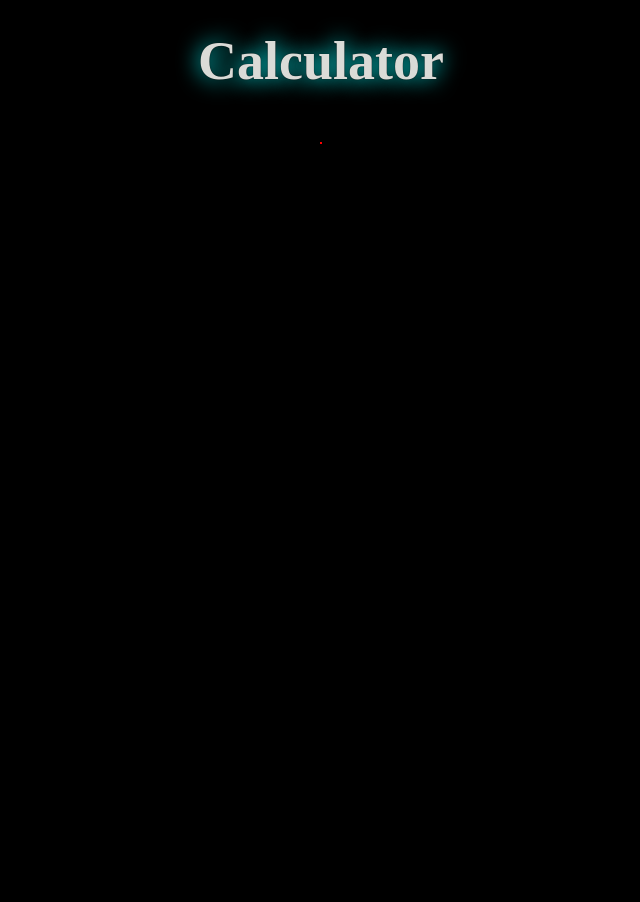
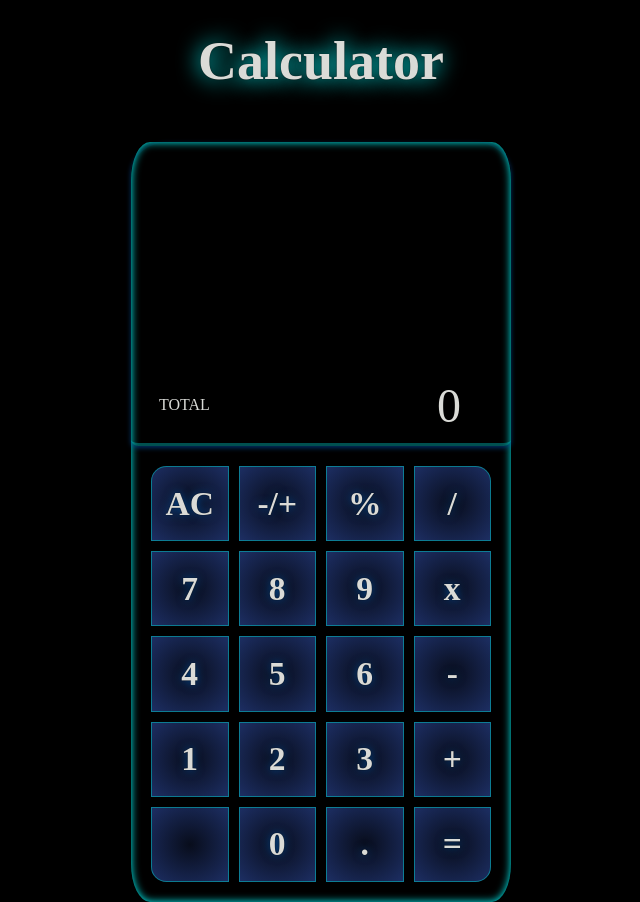
Before and after one commit to nlightmarecx/The-Odin-Project_Calculator, a plain HTML site: page index.html in a window 1280 px wide. Shown: the whole page, without its empty margins (319-959 px from the left). Before the commit the page ends 800 px from the top, so only its background shows below. Drawn offline with nearby package versions, Linux system fonts and the light colour scheme.

Commit message:
create styles v1 & hover & click functions

```diff
--- a/app.js
+++ b/app.js
@@ -0,0 +1,92 @@
+const calculator_Div = document.getElementById("calculator_Div");
+
+const screen_Div = document.getElementById("calculatorScreen_Div");
+const keyboard_Div = document.getElementById("calculatorKeyboard_Div");
+
+const CALCULATOR_WIDTH = 380;
+const CALCULATOR_HEIGHT = CALCULATOR_WIDTH*2
+
+const calculatorWidth = document.getElementById("calculator_Div").style.width = CALCULATOR_WIDTH+"px";
+const calculatorHeight = document.getElementById("calculator_Div").style.height = CALCULATOR_HEIGHT+"px";
+
+//let SIZE_BOARD_X = boardSizeSlider.value;
+//let SIZE_BOARD_Y = SIZE_BOARD_X*2;
+
+//let COLOR_BORDER = "rgba(211, 211, 211, 0.25)";
+//let SIZE_BORDER = 1;
+
+//let SIZE_SQUARE_X = BOARD_WIDTH/SIZE_BOARD_X-SIZE_BORDER;
+//let SIZE_SQUARE_Y = BOARD_HEIGHT/SIZE_BOARD_Y-SIZE_BORDER;
+
+//......................CALCULATOR DIV..............................
+//.......................KEYBOARD DIV...............................
+//....................................................MAKE KEYBOARD
+let symbols = [
+    "AC", "-/+", "%", "/",
+    "7", "8", "9", "x",
+    "4", "5", "6", "-",
+    "1", "2", "3", "+",
+    "", "0", ".", "="
+]
+
+createKeyboard();
+
+function createKeyboard(){
+    keyboard_Div.style.gridTemplateColumns = `repeat(4, 1fr)`;
+    keyboard_Div.style.gridTemplateRows = `repeat(5, 1fr)`;
+
+    for(let i=0; i<20; i++){
+        const button = document.createElement("div");
+        button.setAttribute("class", "keyBoardButton");
+        button.setAttribute("id", "button_"+i);
+        keyboard_Div.insertAdjacentElement("beforeend", button);
+
+        $("#button_"+i).text(symbols[i])
+        //button.addEventListener('mouseover', colorDiv);
+    }
+}
+
+//....................................................ADD BUTTONS CONTENT
+
+/*
+for (let i=0; i<9; i++){
+    let digitButton = document.getElementsByClassName("digitButton")[i];
+    digitButton.innerHTML = i+1;
+
+    digitButton.setAttribute("id", "button"+i+1);
+}
+
+document.getElementsByClassName("keyBoardButton")[17].setAttribute("id", "0");
+$("#0").text("0");
+
+document.getElementsByClassName("keyBoardButton")[0].setAttribute("id", "AC");
+$("#AC").text("AC");
+
+document.getElementsByClassName("keyBoardButton")[1].setAttribute("id", "AC");
+$("#AC").text("AC");
+*/
+
+//....................................................ROUND BUTTON CORNERS
+const topLeftButton = document.getElementsByClassName("keyBoardButton")[0];
+const topRightButton = document.getElementsByClassName("keyBoardButton")[3];
+const bottomRightButton = document.getElementsByClassName("keyBoardButton")[19];
+const bottomLeftButton = document.getElementsByClassName("keyBoardButton")[16];
+
+topLeftButton.style.borderRadius = "20% 0 0 0";
+topRightButton.style.borderRadius = "0 20% 0 0";
+bottomRightButton.style.borderRadius = "0 0 20% 0";
+bottomLeftButton.style.borderRadius = "0 0 0 20%";
+
+//....................................................CSS BUTTONS ARE CLICKED
+$('.keyBoardButton').mousedown(function(){
+    $(this).css({'scale': '1', 'box-shadow': '0 0 7px, 0 0 20px cyan inset'});
+})
+$('.keyBoardButton').mouseup(function(){
+    $(this).css({'scale': '1.02', 'box-shadow': '0 0 7px, 0 0 15px royalblue inset'});
+})
+$('.keyBoardButton').mouseenter(function(){
+    $(this).css({'scale': '1.02', 'box-shadow': '0 0 7px, 0 0 15px royalblue inset'});
+})
+$('.keyBoardButton').mouseleave(function(){
+    $(this).css({'scale': '1', 'box-shadow': 'none'});
+})
--- a/index.html
+++ b/index.html
@@ -14,9 +14,15 @@
         <h1 id="headerTitle">Calculator</h1>
     </header>
     <main>
-        <div id="calculatorFrame_Div">
+        <div id="calculator_Div">
             <div id="calculatorScreen_Div">
-
+                <div id="upperOperand_Div">
+                    <div id="calculationHistory"></div>
+                </div>
+                <div id="lowerOperand_Div">
+                    <div id="totalTitle">TOTAL</div>
+                    <div id="totalNum">0</div>
+                </div>
             </div>
             <div id="calculatorKeyboard_Div">
 
--- a/styles.css
+++ b/styles.css
@@ -1,11 +1,16 @@
+:root{
+    --red: solid 1px red;
+    --cyan: solid 1px cyan;
+}
+
 *{
     box-sizing: border-box;
     margin: 0;
     padding: 0;
-    color: whitesmoke;
 }
 
 body{
+    color: rgb(218,219,215);
     background-color: black;
     align-items: center;
     justify-content: center;
@@ -14,7 +19,6 @@ body{
 }
 
         #headerTitle{
-    color: rgb(218,219,215);
             font-size: 54px;
             font-weight: bold;
             text-shadow: 0 0 1px black, 0 0 22px cyan;
@@ -26,6 +30,84 @@ main{
         margin: 0 auto;
     }
 
-#calculatorFrame_Div{
-    border: solid 1px red;
+        #calculator_Div{
+            border-radius: 5%;
+            margin: auto 0;
+            box-shadow: 0 0 8px cyan inset;
+            display: flex;
+            flex-direction: column;
         }
+
+            #calculatorScreen_Div{
+                height: 40%;
+                border-bottom: solid 3px rgba(0, 200, 200, 0.4);
+                border-top-left-radius: 10%;
+                border-top-right-radius: 10%;
+                border-bottom-left-radius: 2%;
+                border-bottom-right-radius: 2%;
+                box-shadow: 0 2px 5px rgba(0, 100, 205, 0.5);
+                display: flex;
+                flex-direction: column;
+            }
+
+                #upperOperand_Div{
+                    height: 75%;
+                    position: relative;
+                }
+
+                    #calculationHistory{
+                        position: absolute;
+                        bottom: 10px;
+                        right: 43px;
+                        padding: 5px;
+                    }
+
+                #lowerOperand_Div{
+                    height: 25%;
+                    padding: 20px 28px;
+                    align-items: center;
+                    display: flex;
+                    justify-content: space-between;
+                }
+
+                    #totalNum{
+                        font-size: 3em;
+                        padding-right: 22px;
+                    }
+
+            #calculatorKeyboard_Div{
+                font-size: 2.1em;
+                font-weight: bolder;
+                text-shadow:
+                    0 0 1px black,
+                    0 0 10px rgba(0, 105, 205, 0.75);
+                height: 60%;
+                padding: 20px;
+                display: grid;
+                gap: 10px;
+                user-select: none;
+            }
+
+                .keyBoardButton{
+                    text-align: center;
+                    border: double 1px rgba(0, 205, 205, 0.5);
+                    background-image: radial-gradient(
+                        rgba(65, 105, 225, 0.12),
+                        rgba(65, 105, 225, 0.44)
+                    );
+                    padding: 5px 10px;
+                    display: flex;
+                    justify-content: space-evenly;
+                    align-items: center;
+                }
+
+                .keyBoardButton:hover{
+                    cursor: pointer;
+                    box-shadow: 0 0 7px, 0 0 15px royalblue inset;
+                    background-image: radial-gradient(
+                         rgba(0, 255, 255, 0.35),
+                         rgba(0, 255, 255, 0.60)
+                     );
+                     scale: 1.02;
+                     transition: box-shadow 0.15s;
+                 }
```
Lines whose indentation alone changed are shown as unchanged.
